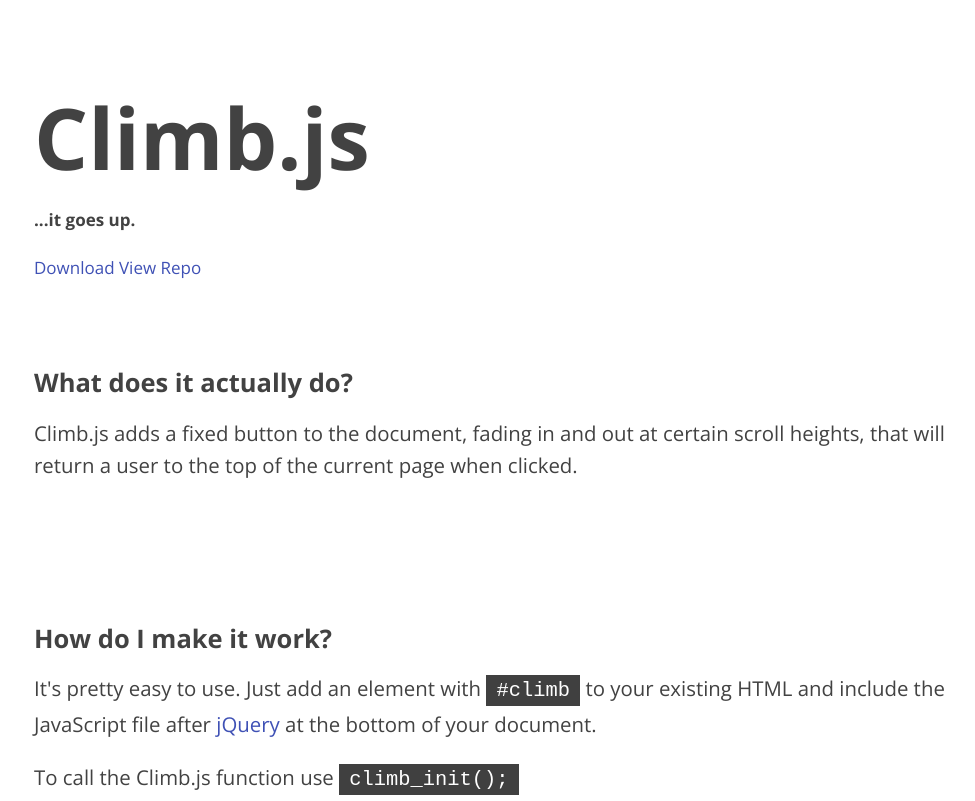
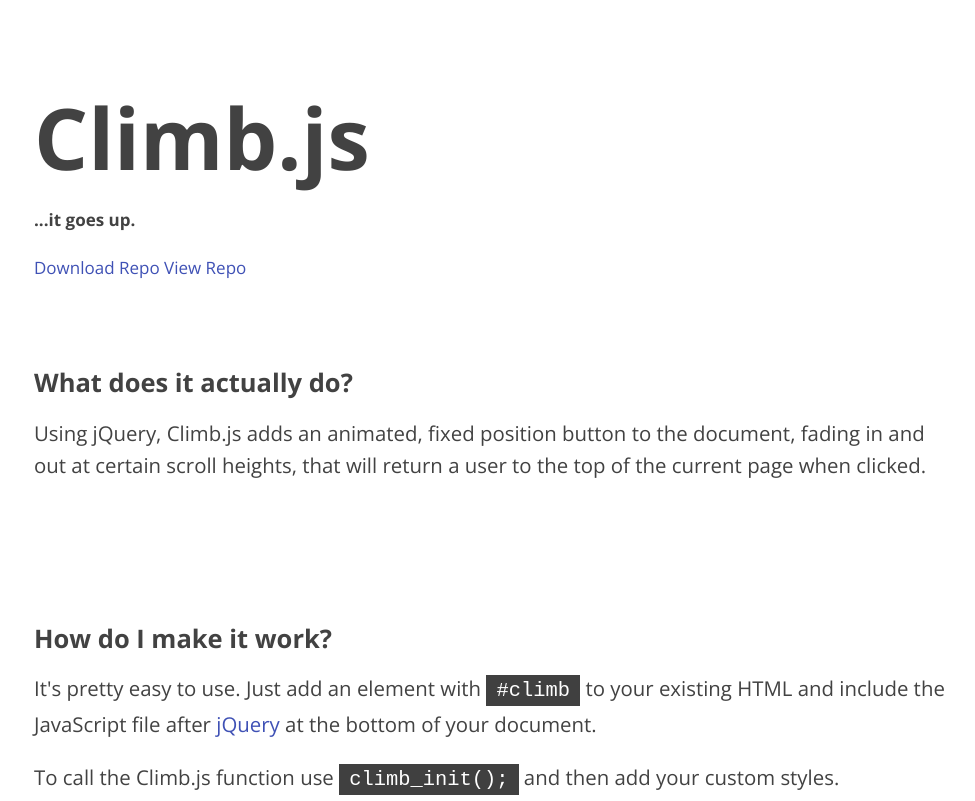
Before and after one commit to 1forh/climb, a website: page index.html in a window 1280 px wide. Shown: the top 801 px of the page, without its empty margins (17-992 px from the left). Drawn offline with nearby package versions, Linux system fonts and the light colour scheme.

Commit message:
Updated title, description, and some body content

```diff
--- a/index.html
+++ b/index.html
@@ -5,8 +5,8 @@
   <meta http-equiv="x-ua-compatible" content="ie=edge">
   <meta name="viewport" content="width=device-width, initial-scale=1">
 
-  <title>Climb.js</title>
-  <meta name="description" content="...it goes up">
+  <title>Climb.js | An Animated Scroll to Top Button Using jQuery</title>
+  <meta name="description" content="Climb.js is an easy to use, customizable, open source jQuery project that adds an animated scroll to top button to your website.">
 
   <link rel="icon" type="image/png" href="favicon.png">
 
@@ -26,11 +26,12 @@
   </script>
 </head>
 <body>
+
   <main>
     <header>
       <h1><strong>Climb.js</strong></h1>
       <h4>...it goes up.</h4>
-      <a class="github-button" href="https://github.com/1forh/climb/archive/master.zip" data-icon="octicon-cloud-download" data-style="mega" aria-label="Download 1forh/climb on GitHub">Download</a>
+      <a class="github-button" href="https://github.com/1forh/climb/archive/master.zip" data-icon="octicon-cloud-download" data-style="mega" aria-label="Download 1forh/climb on GitHub">Download Repo</a>
       <a class="github-button" href="https://github.com/1forh/climb" data-style="mega" label="View 1forh/climb on GitHub">View Repo</a>
     </header>
 
@@ -38,7 +39,7 @@
       <header>
        <h2><strong>What does it actually do?</strong></h2>
       </header>
-       <p>Climb.js adds a fixed button to the document, fading in and out at certain scroll heights, that will return a user to the top of the current page when clicked.</p>
+       <p>Using jQuery, Climb.js adds an animated, fixed position button to the document, fading in and out at certain scroll heights, that will return a user to the top of the current page when clicked.</p>
     </section>
 
     <section>
@@ -46,7 +47,7 @@
        <h2><strong>How do I make it work?</strong></h2>
       </header>
       <p>It's pretty easy to use. Just add an element with <code>#climb</code> to your existing HTML and include the JavaScript file after <a href="https://jquery.com/" target="_blank">jQuery</a> at the bottom of your document.</p>
-      <p>To call the Climb.js function use <code>climb_init();</code></p>
+      <p>To call the Climb.js function use <code>climb_init();</code> and then add your custom styles.</p>
   <pre>
     <code>
       &lt;div id="climb">&lt;/div>
@@ -69,7 +70,7 @@
       <header>
        <h2><strong>Why?</strong></h2>
       </header>
-       <p>The button helps users to quickly return to the top of the page. This is especially useful for really long, one-page websites.</p>
+       <p>The button helps users to quickly return to the top of the page. 2This is especially useful for really long, one-page websites.</p>
     </section>
 
     <section>
```
